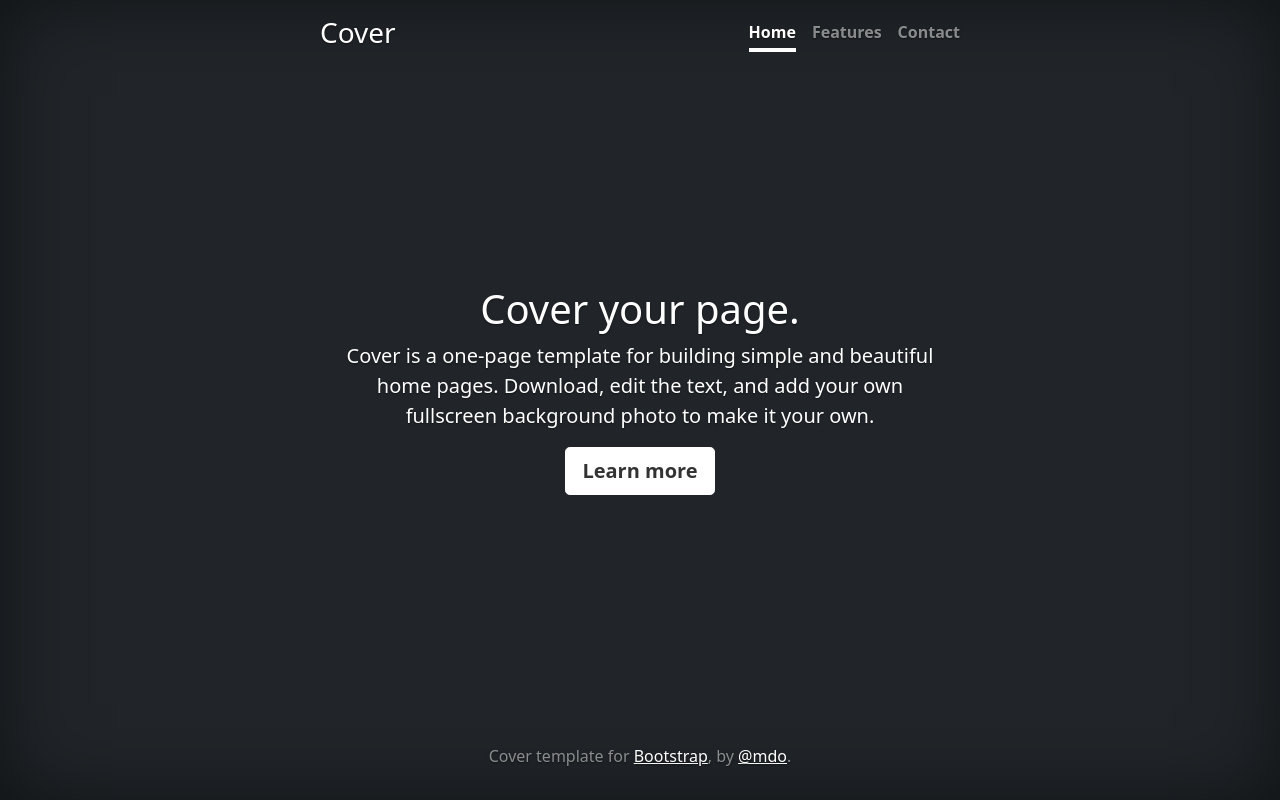
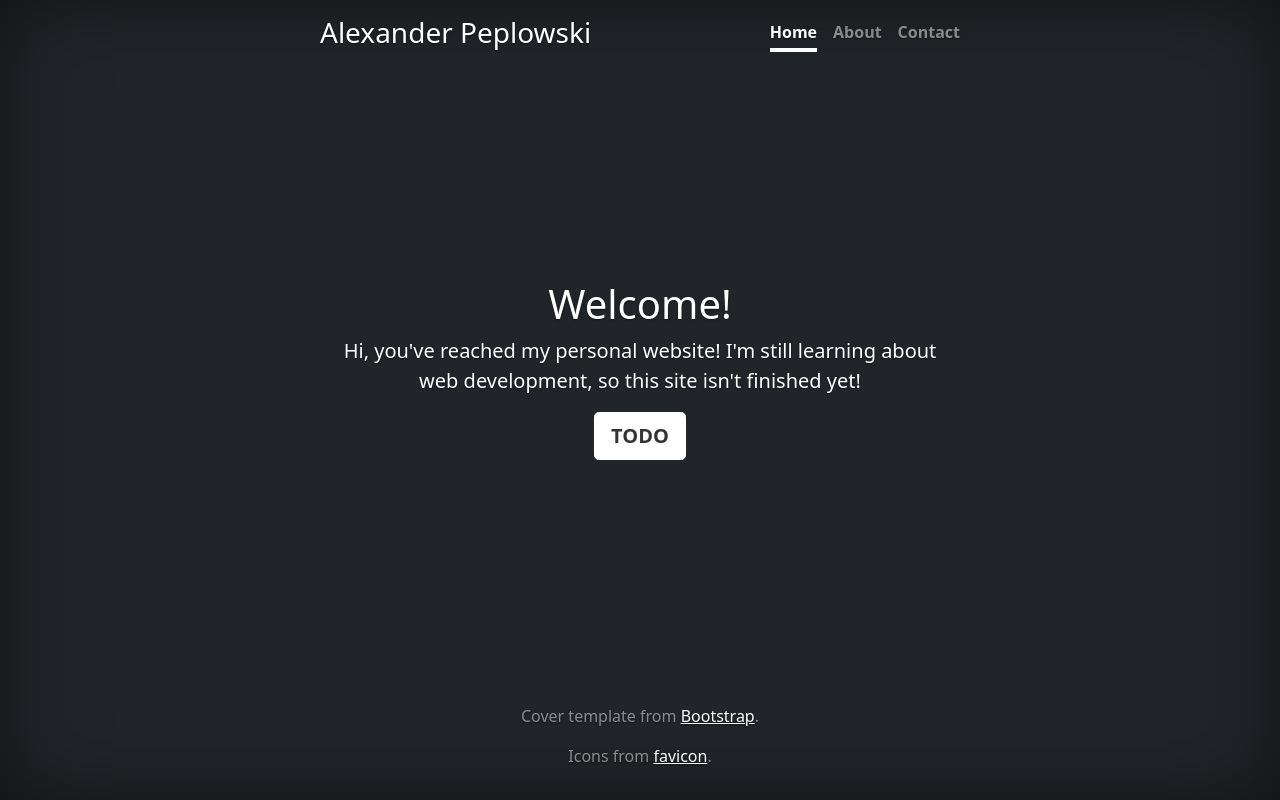
Before and after one commit to notAlex2/notalex2.github.io, a plain HTML site: page index.html in a window 1280 px wide. Drawn offline with nearby package versions, Linux system fonts and the light colour scheme.

Commit message:
Updated content with placeholder

```diff
--- a/index.html
+++ b/index.html
@@ -4,7 +4,7 @@
         <meta charset="utf-8">
         <meta name="viewport" content="width=device-width, initial-scale=1">
         <meta name="description" content="">
-        <meta name="author" content="Mark Otto, Jacob Thornton, and Bootstrap contributors">
+        <meta name="author" content="Alexander Peplowski">
         <meta name="generator" content="Hugo 0.79.0">
         <title>Cover Template · Bootstrap v5.0</title>
 
@@ -16,11 +16,11 @@
         <link href="https://cdn.jsdelivr.net/npm/bootstrap@5.0.0-beta1/dist/css/bootstrap.min.css" rel="stylesheet" integrity="sha384-giJF6kkoqNQ00vy+HMDP7azOuL0xtbfIcaT9wjKHr8RbDVddVHyTfAAsrekwKmP1" crossorigin="anonymous">
 
         <!-- Favicons -->
-        <link rel="apple-touch-icon" sizes="180x180" href="/apple-touch-icon.png">
-        <link rel="icon" type="image/png" sizes="32x32" href="/favicon-32x32.png">
-        <link rel="icon" type="image/png" sizes="16x16" href="/favicon-16x16.png">
-        <link rel="icon" href="/favicon.ico">
-        <link rel="manifest" href="/site.webmanifest">
+        <link rel="apple-touch-icon" sizes="180x180" href="apple-touch-icon.png">
+        <link rel="icon" type="image/png" sizes="32x32" href="favicon-32x32.png">
+        <link rel="icon" type="image/png" sizes="16x16" href="favicon-16x16.png">
+        <link rel="icon" href="favicon.ico">
+        <link rel="manifest" href="site.webmanifest">
         <!-- From template
         <link rel="apple-touch-icon" href="/docs/5.0/assets/img/favicons/apple-touch-icon.png" sizes="180x180">
         <link rel="icon" href="/docs/5.0/assets/img/favicons/favicon-32x32.png" sizes="32x32" type="image/png">
@@ -56,25 +56,26 @@
         <div class="cover-container d-flex w-100 h-100 p-3 mx-auto flex-column">
             <header class="mb-auto">
                 <div>
-                    <h3 class="float-md-start mb-0">Cover</h3>
+                    <h3 class="float-md-start mb-0">Alexander Peplowski</h3>
                     <nav class="nav nav-masthead justify-content-center float-md-end">
                         <a class="nav-link active" aria-current="page" href="#">Home</a>
-                        <a class="nav-link" href="#">Features</a>
+                        <a class="nav-link" href="#">About</a>
                         <a class="nav-link" href="#">Contact</a>
                     </nav>
                 </div>
             </header>
 
             <main class="px-3">
-            <h1>Cover your page.</h1>
-            <p class="lead">Cover is a one-page template for building simple and beautiful home pages. Download, edit the text, and add your own fullscreen background photo to make it your own.</p>
+            <h1>Welcome!</h1>
+            <p class="lead">Hi, you've reached my personal website! I'm still learning about web development, so this site isn't finished yet!</p>
             <p class="lead">
-            <a href="#" class="btn btn-lg btn-secondary fw-bold border-white bg-white">Learn more</a>
+            <a href="#" class="btn btn-lg btn-secondary fw-bold border-white bg-white">TODO</a>
             </p>
             </main>
 
             <footer class="mt-auto text-white-50">
-                <p>Cover template for <a href="https://getbootstrap.com/" class="text-white">Bootstrap</a>, by <a href="https://twitter.com/mdo" class="text-white">@mdo</a>.</p>
+                <p>Cover template from <a href="https://getbootstrap.com/" class="text-white">Bootstrap</a>.</p>
+                <p>Icons from <a href="https://favicon.io" class="text-white">favicon</a>.</p>
             </footer>
         </div>
 
```
